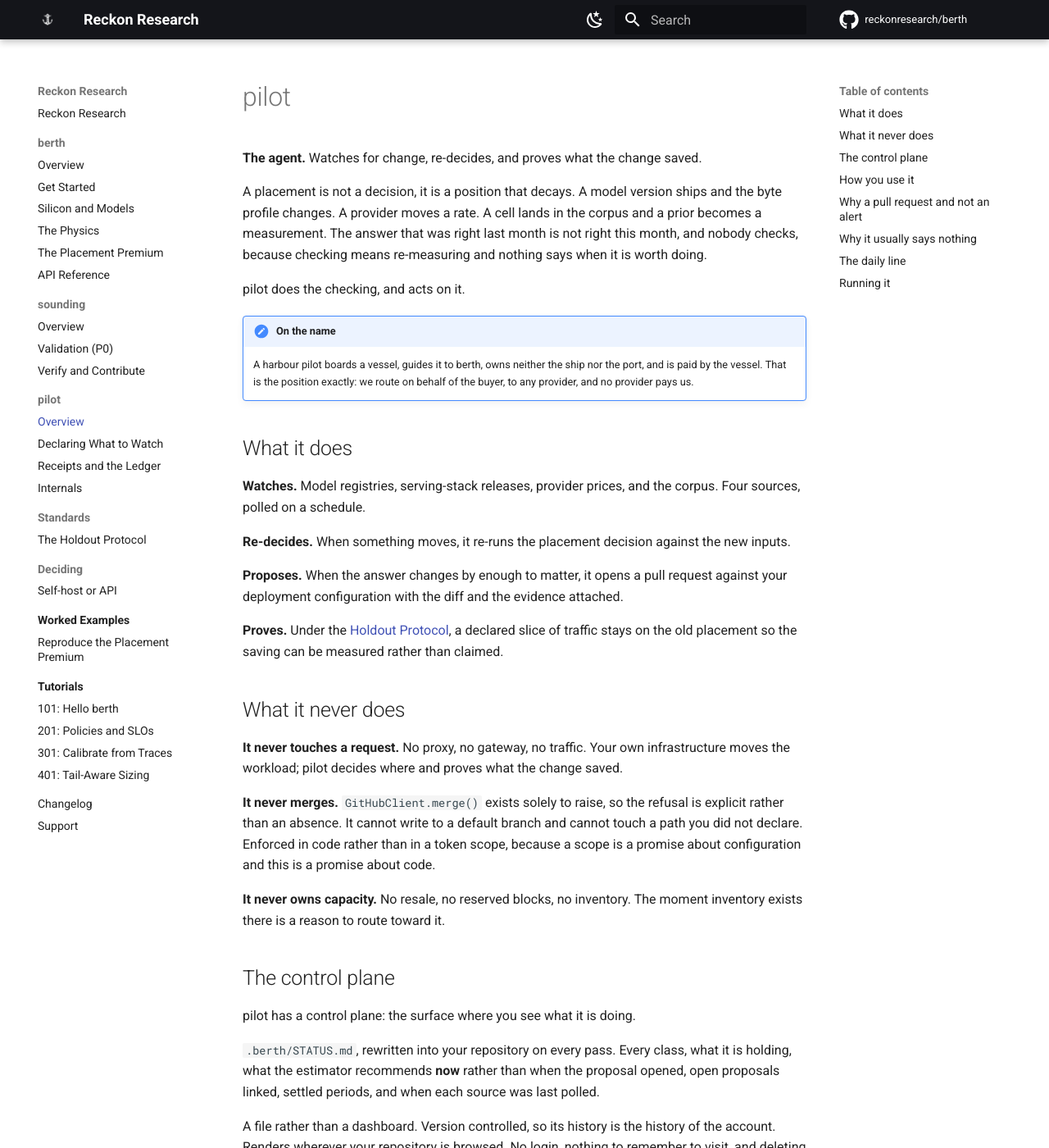
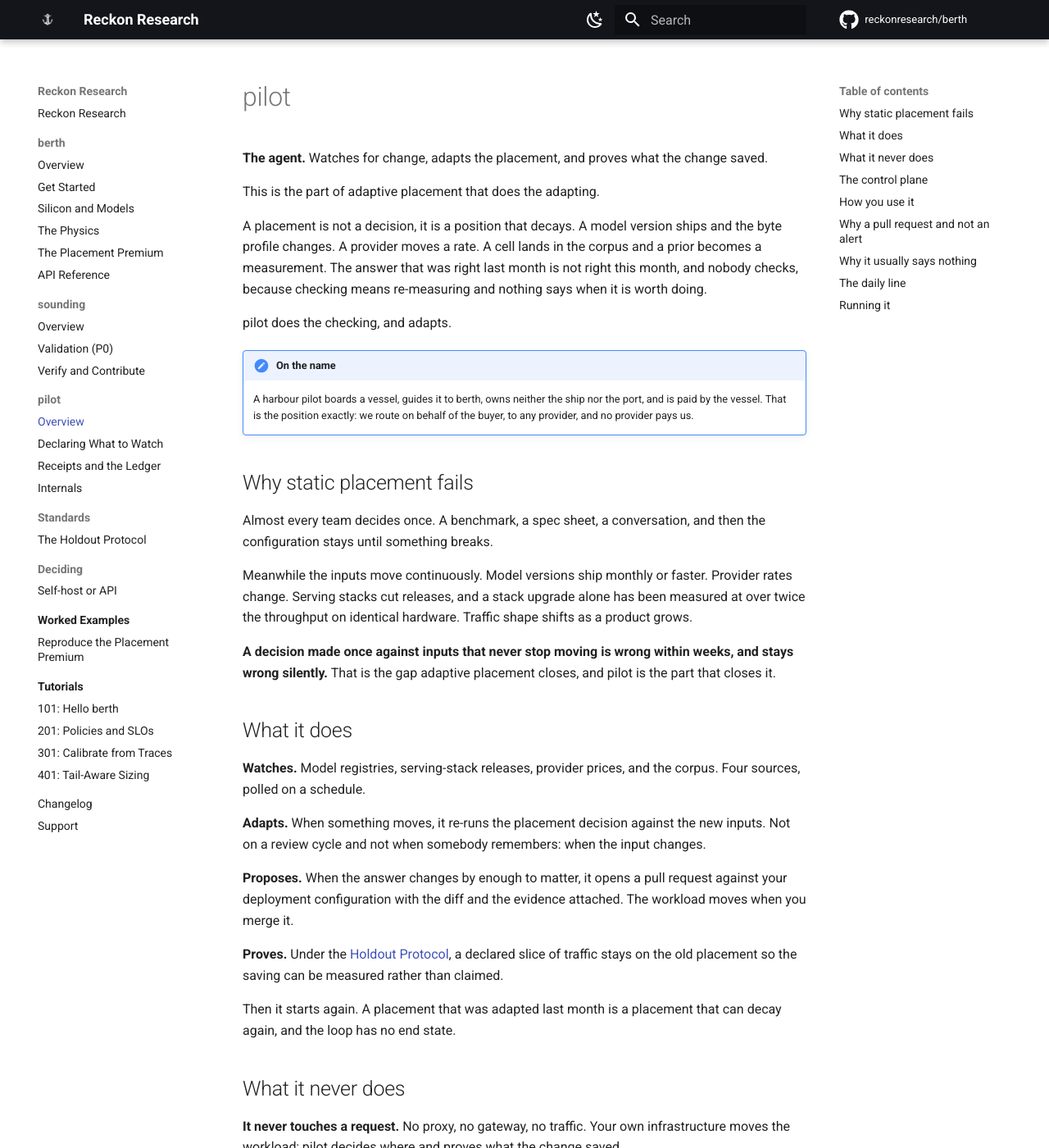
Before and after one commit to reckonresearch/berth-docs, an MkDocs documentation site: the page built from docs/pilot.md, in a window 1280 px wide and 1400 px high. Shown: the whole window at 82% size. Built offline with MkDocs 1.6.1 and Material for MkDocs 9.7.7, drawn with Linux system fonts in a browser that asks for light colours; comment, search, counter and statistics services are not loaded.

Commit message:
docs: four cards were measured and labelled prior, and pilot never said adapt
The silicon table said two cards were measured. Six cells exist across five
cards. H100 SXM, A100 80GB and MI300X are measured; Trainium was missing from
the table entirely. Understating provenance is the same class of error as
overstating it and is only less dangerous.

Adds the definition of a cell, because MEASURED was ambiguous: one accelerator,
one model, one stack, one precision. A card marked MEASURED has at least one.

The pilot page described the loop without once using the word adapt, on a
product whose category is adaptive placement. It now opens on why static
placement fails, names the step Adapts rather than re-decides, and closes the
loop explicitly.

```diff
--- a/docs/pilot.md
+++ b/docs/pilot.md
@@ -1,7 +1,9 @@
 # pilot
 
-**The agent.** Watches for change, re-decides, and proves what the change
-saved.
+**The agent.** Watches for change, adapts the placement, and proves what the
+change saved.
+
+This is the part of adaptive placement that does the adapting.
 
 A placement is not a decision, it is a position that decays. A model version
 ships and the byte profile changes. A provider moves a rate. A cell lands in
@@ -9,28 +11,46 @@ the corpus and a prior becomes a measurement. The answer that was right last
 month is not right this month, and nobody checks, because checking means
 re-measuring and nothing says when it is worth doing.
 
-pilot does the checking, and acts on it.
+pilot does the checking, and adapts.
 
 !!! note "On the name"
     A harbour pilot boards a vessel, guides it to berth, owns neither the ship
     nor the port, and is paid by the vessel. That is the position exactly: we
     route on behalf of the buyer, to any provider, and no provider pays us.
 
+## Why static placement fails
+
+Almost every team decides once. A benchmark, a spec sheet, a conversation, and
+then the configuration stays until something breaks.
+
+Meanwhile the inputs move continuously. Model versions ship monthly or faster.
+Provider rates change. Serving stacks cut releases, and a stack upgrade alone
+has been measured at over twice the throughput on identical hardware. Traffic
+shape shifts as a product grows.
+
+**A decision made once against inputs that never stop moving is wrong within
+weeks, and stays wrong silently.** That is the gap adaptive placement closes,
+and pilot is the part that closes it.
+
 ## What it does
 
 **Watches.** Model registries, serving-stack releases, provider prices, and
 the corpus. Four sources, polled on a schedule.
 
-**Re-decides.** When something moves, it re-runs the placement decision
-against the new inputs.
+**Adapts.** When something moves, it re-runs the placement decision against
+the new inputs. Not on a review cycle and not when somebody remembers: when
+the input changes.
 
 **Proposes.** When the answer changes by enough to matter, it opens a pull
 request against your deployment configuration with the diff and the evidence
-attached.
+attached. The workload moves when you merge it.
 
 **Proves.** Under the [Holdout Protocol](holdout.md), a declared slice of
 traffic stays on the old placement so the saving can be measured rather than
 claimed.
+
+Then it starts again. A placement that was adapted last month is a placement
+that can decay again, and the loop has no end state.
 
 ## What it never does
 
```
Also changed, not shown: docs/silicon-and-models.md (+15 -4 lines).
